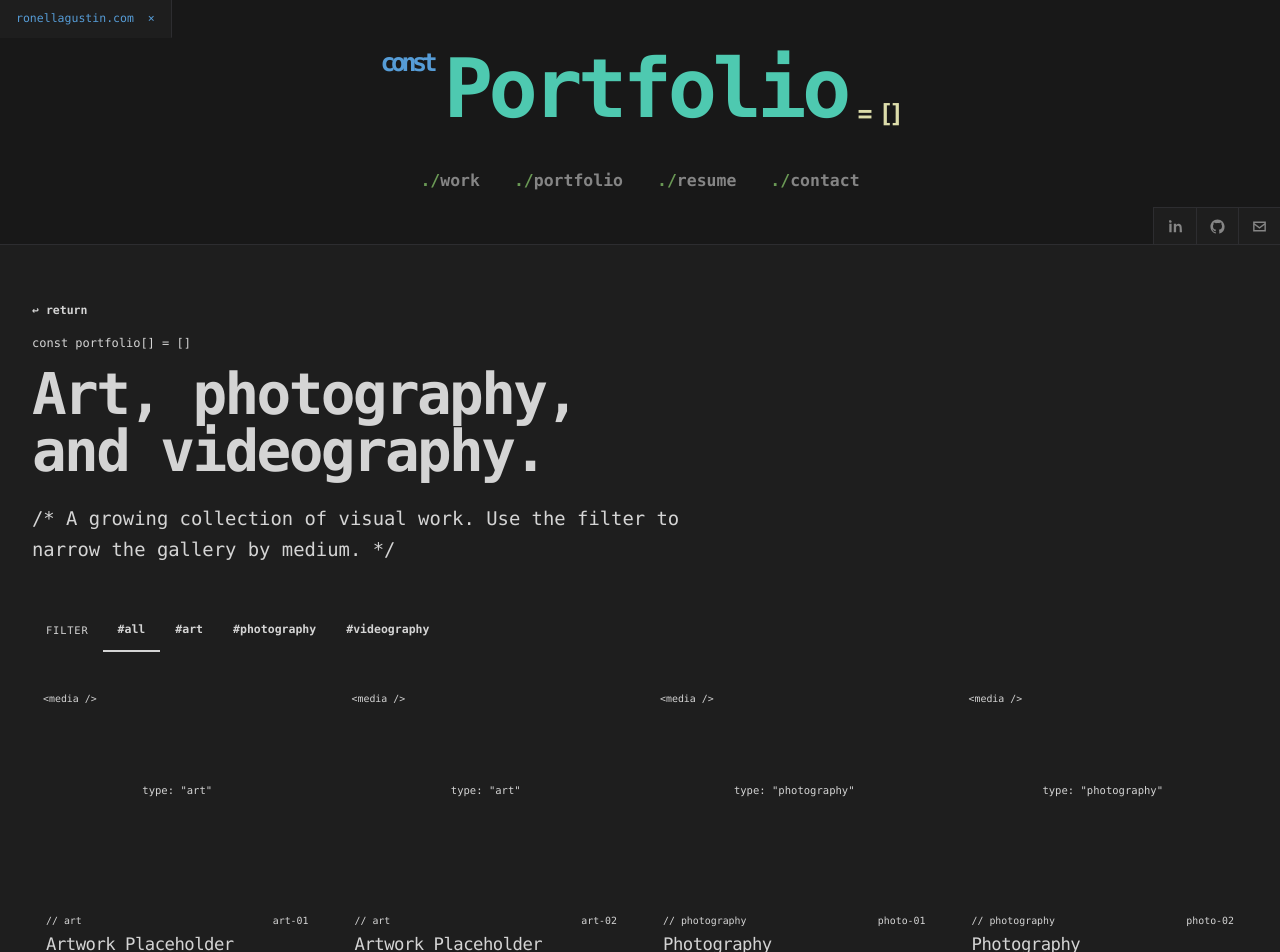
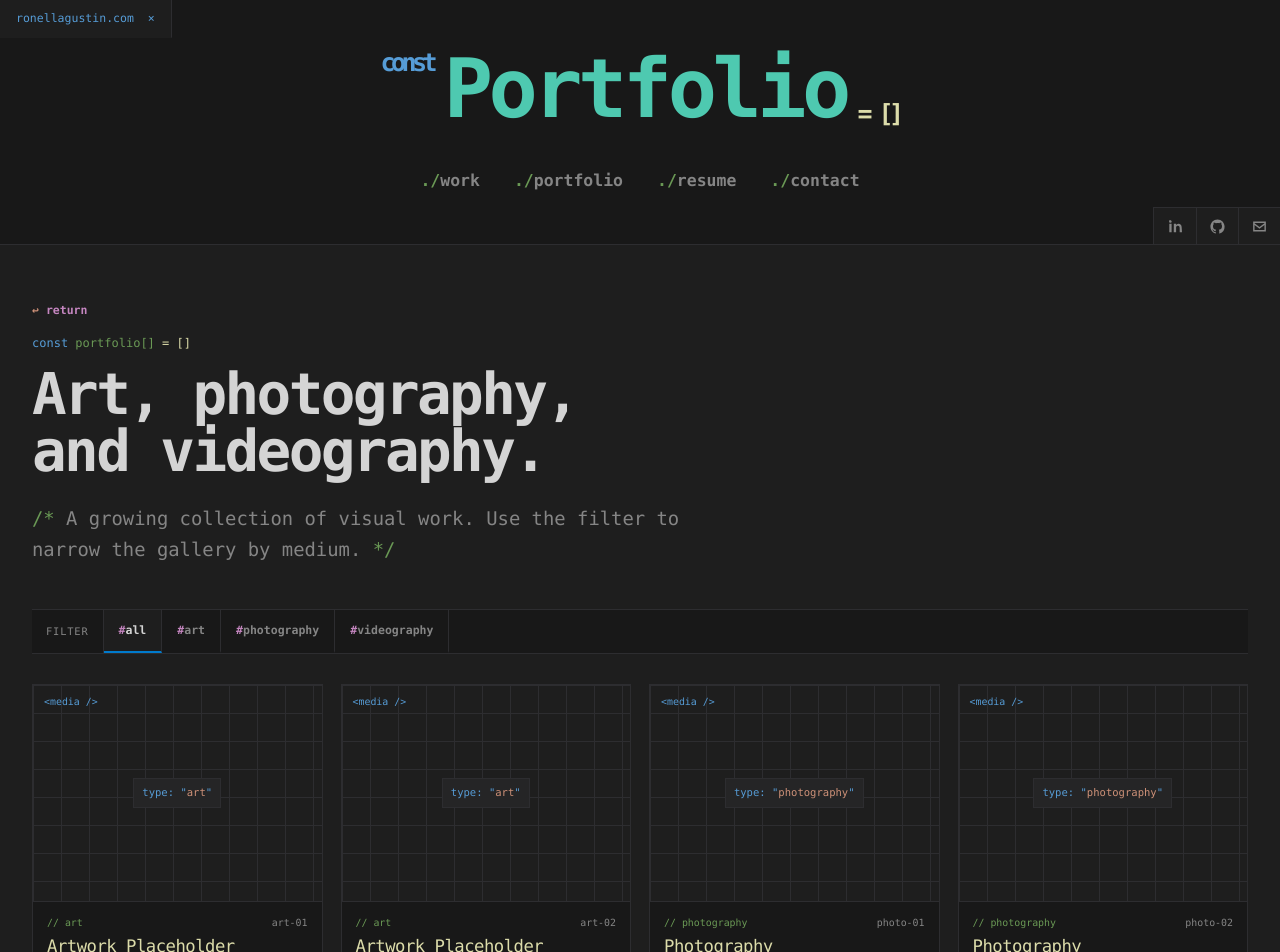
Before and after one commit to ronell-agustin/ronellagustin, a Next.js app: page /portfolio in a window 1280 px wide. Shown: the top 952 px of the page. Built offline with nearby package versions, Linux system fonts and the light colour scheme.

Commit message:
Use semantic theme tokens in portfolio

```diff
--- a/src/app/portfolio/portfolio.module.css
+++ b/src/app/portfolio/portfolio.module.css
@@ -5,13 +5,13 @@
 
 .pageIntro {
   padding: 52px 0 44px;
-  border-bottom: 1px solid var(--border);
+  border-bottom: 1px solid var(--border-default);
 }
 
 .returnLink {
   display: inline-block;
   margin: 0 0 14px;
-  color: var(--purple);
+  color: var(--syntax-control);
   font-size: 0.72rem;
   font-weight: 600;
   text-decoration: none;
@@ -19,36 +19,36 @@
 
 .returnLink::before {
   content: "↩ ";
-  color: var(--orange);
+  color: var(--syntax-string);
 }
 
 .returnLink:hover,
 .returnLink:focus-visible {
-  color: var(--yellow);
+  color: var(--syntax-property);
   outline: none;
 }
 
 .kicker {
   margin: 0 0 14px;
-  color: var(--green);
+  color: var(--syntax-comment);
   font-size: 0.75rem;
   font-weight: 500;
 }
 
 .kicker::before {
   content: "const ";
-  color: var(--blue);
+  color: var(--syntax-keyword);
 }
 
 .kicker::after {
   content: " = []";
-  color: var(--yellow);
+  color: var(--syntax-property);
 }
 
 .pageIntro h1 {
   max-width: 980px;
   margin: 0;
-  color: var(--foreground);
+  color: var(--text-primary);
   font-size: clamp(2rem, 4.5vw, 4rem);
   font-weight: 600;
   line-height: 1;
@@ -59,19 +59,19 @@
 .intro {
   max-width: 720px;
   margin: 22px 0 0;
-  color: var(--muted);
+  color: var(--text-secondary);
   font-size: clamp(0.98rem, 1.5vw, 1.18rem);
   line-height: 1.65;
 }
 
 .intro::before {
   content: "/* ";
-  color: var(--green);
+  color: var(--syntax-comment);
 }
 
 .intro::after {
   content: " */";
-  color: var(--green);
+  color: var(--syntax-comment);
 }
 
 .content {
@@ -85,8 +85,8 @@
   display: flex;
   gap: 0;
   padding: 0;
-  background: var(--panel-alt);
-  border-bottom: 1px solid var(--border);
+  background: var(--surface-recessed);
+  border-bottom: 1px solid var(--border-default);
 }
 
 .filters::before {
@@ -94,8 +94,8 @@
   display: grid;
   place-items: center;
   padding: 0 14px;
-  color: var(--muted);
-  border-right: 1px solid var(--border);
+  color: var(--text-secondary);
+  border-right: 1px solid var(--border-default);
   font-size: 0.65rem;
   letter-spacing: 0.08em;
 }
@@ -104,9 +104,9 @@
   appearance: none;
   padding: 12px 15px;
   background: transparent;
-  color: var(--muted);
+  color: var(--text-secondary);
   border: 0;
-  border-right: 1px solid var(--border);
+  border-right: 1px solid var(--border-default);
   border-bottom: 2px solid transparent;
   cursor: pointer;
   font: inherit;
@@ -117,18 +117,18 @@
 
 .filters button::before {
   content: "#";
-  color: var(--purple);
+  color: var(--syntax-control);
 }
 
 .filters button:hover {
-  color: var(--foreground);
-  background: var(--selection);
+  color: var(--text-primary);
+  background: var(--interactive-hover);
 }
 
 .filters .activeFilter {
-  color: var(--foreground);
-  background: var(--background);
-  border-bottom-color: var(--status);
+  color: var(--text-primary);
+  background: var(--surface-page);
+  border-bottom-color: var(--interactive-primary);
 }
 
 .gallery {
@@ -140,14 +140,14 @@
 
 .card {
   min-width: 0;
-  background: var(--panel-alt);
-  border: 1px solid var(--border);
+  background: var(--surface-recessed);
+  border: 1px solid var(--border-default);
   transition: border-color 120ms ease, background 120ms ease;
 }
 
 .card:hover {
-  background: var(--selection);
-  border-color: #3c3c3c;
+  background: var(--interactive-hover);
+  border-color: var(--border-emphasis);
 }
 
 .placeholder {
@@ -157,11 +157,11 @@
   place-items: center;
   overflow: hidden;
   background:
-    linear-gradient(var(--border) 1px, transparent 1px),
-    linear-gradient(90deg, var(--border) 1px, transparent 1px),
-    var(--background);
+    linear-gradient(var(--border-default) 1px, transparent 1px),
+    linear-gradient(90deg, var(--border-default) 1px, transparent 1px),
+    var(--surface-page);
   background-size: 28px 28px;
-  border-bottom: 1px solid var(--border);
+  border-bottom: 1px solid var(--border-default);
 }
 
 .placeholder::before {
@@ -169,15 +169,15 @@
   position: absolute;
   top: 10px;
   left: 11px;
-  color: var(--blue);
+  color: var(--syntax-keyword);
   font-size: 0.62rem;
 }
 
 .placeholder span {
   padding: 6px 8px;
-  color: var(--orange);
-  background: var(--panel);
-  border: 1px solid var(--border);
+  color: var(--syntax-string);
+  background: var(--surface-panel);
+  border: 1px solid var(--border-default);
   font-size: 0.66rem;
   font-weight: 500;
   text-transform: lowercase;
@@ -185,12 +185,12 @@
 
 .placeholder span::before {
   content: "type: \"";
-  color: var(--blue);
+  color: var(--syntax-keyword);
 }
 
 .placeholder span::after {
   content: "\"";
-  color: var(--blue);
+  color: var(--syntax-keyword);
 }
 
 .cardMeta {
@@ -202,7 +202,7 @@
 
 .cardMeta p {
   margin: 0 0 6px;
-  color: var(--green);
+  color: var(--syntax-comment);
   font-size: 0.62rem;
   font-weight: 500;
 }
@@ -213,7 +213,7 @@
 
 .cardMeta h2 {
   margin: 0;
-  color: var(--yellow);
+  color: var(--syntax-property);
   font-size: clamp(1rem, 1.35vw, 1.35rem);
   line-height: 1.1;
   letter-spacing: -0.03em;
@@ -221,7 +221,7 @@
 
 .index {
   flex: 0 0 auto;
-  color: var(--muted);
+  color: var(--text-secondary);
   font-size: 0.62rem;
   font-weight: 500;
 }
@@ -231,14 +231,14 @@
   flex-wrap: wrap;
   gap: 6px;
   padding: 12px 14px 14px;
-  color: var(--blue);
+  color: var(--syntax-keyword);
   font-size: 0.64rem;
 }
 
 .tags span {
   padding: 3px 6px;
-  background: var(--background);
-  border: 1px solid var(--border);
+  background: var(--surface-page);
+  border: 1px solid var(--border-default);
 }
 
 @media (max-width: 1000px) {
```
